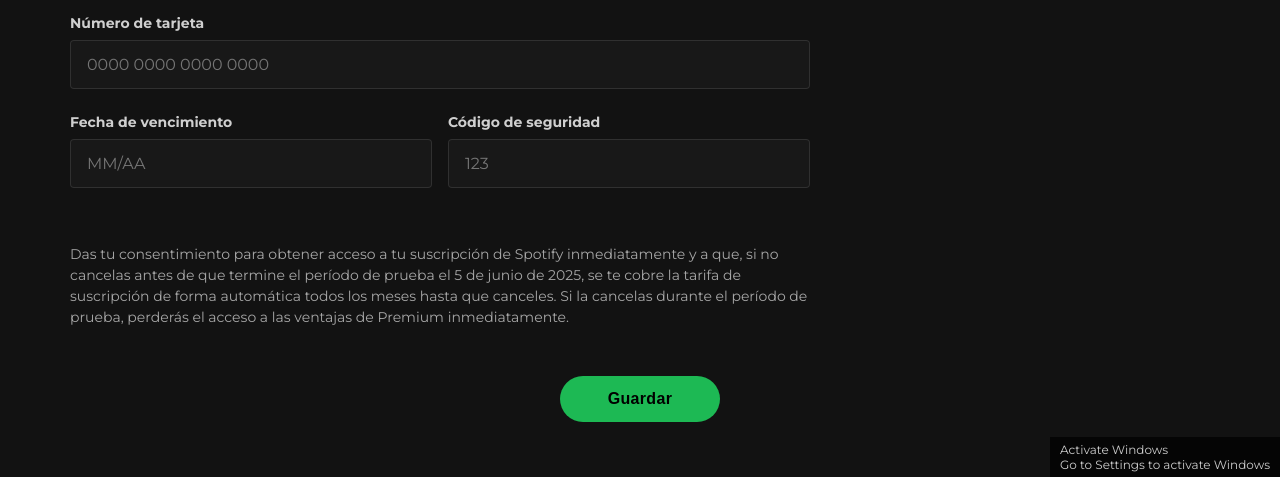
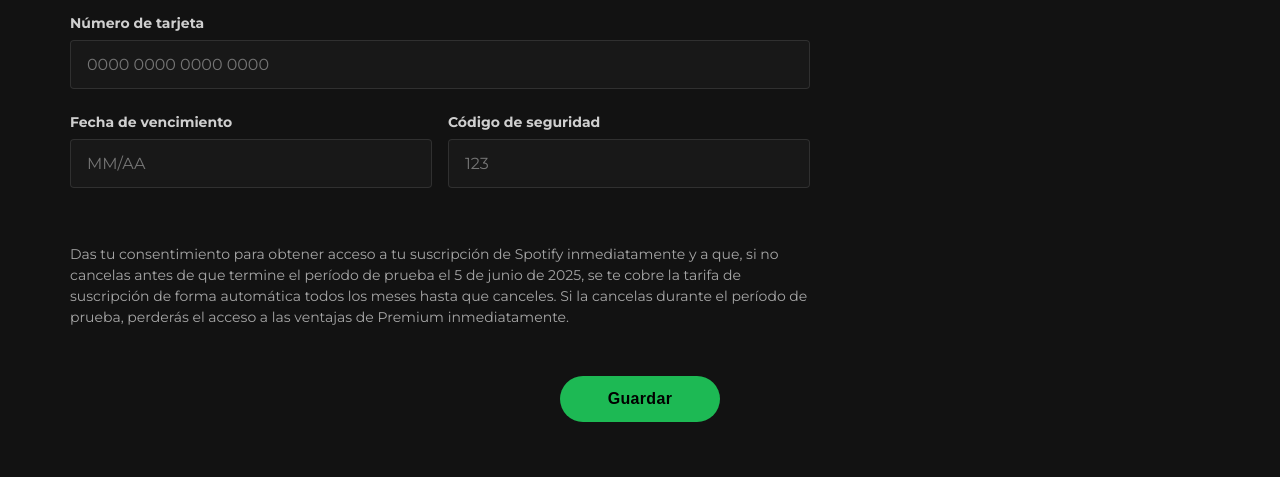
Before and after one commit to mat1520/-spotify-payment-manager-, a website: page pay.html in a window 1280 px wide. Shown: the part 323-800 px from the top of the page. Drawn offline with Linux system fonts and the light colour scheme.

Commit message:
Eliminar mensaje de Activate Windows

```diff
--- a/pay.html
+++ b/pay.html
@@ -309,16 +309,6 @@
             text-decoration: none;
         }
 
-        .activate-windows {
-            position: fixed;
-            bottom: 0;
-            right: 0;
-            background-color: rgba(0,0,0,0.7);
-            padding: 5px 10px;
-            color: #ccc;
-            font-size: 12px;
-        }
-
         .input-icon {
             position: relative;
             overflow: hidden;
@@ -443,6 +433,10 @@
 
         form {
             margin-bottom: 32px;
+        }
+
+        .activate-windows {
+            display: none;
         }
     </style>
 </head>
@@ -771,10 +765,5 @@
             </div>
         </div>
     </footer>
-
-    <div class="activate-windows">
-        Activate Windows<br>
-        Go to Settings to activate Windows
-    </div>
 </body>
 </html>
```
